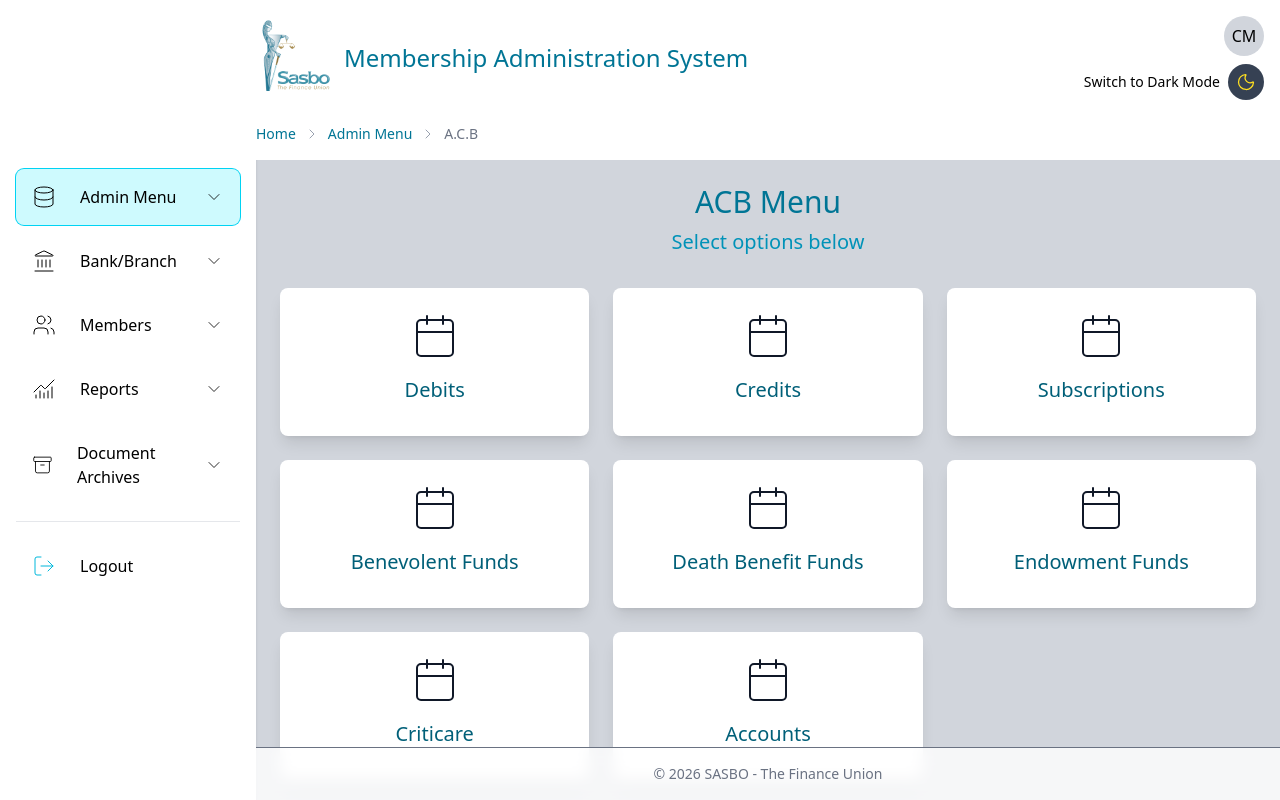
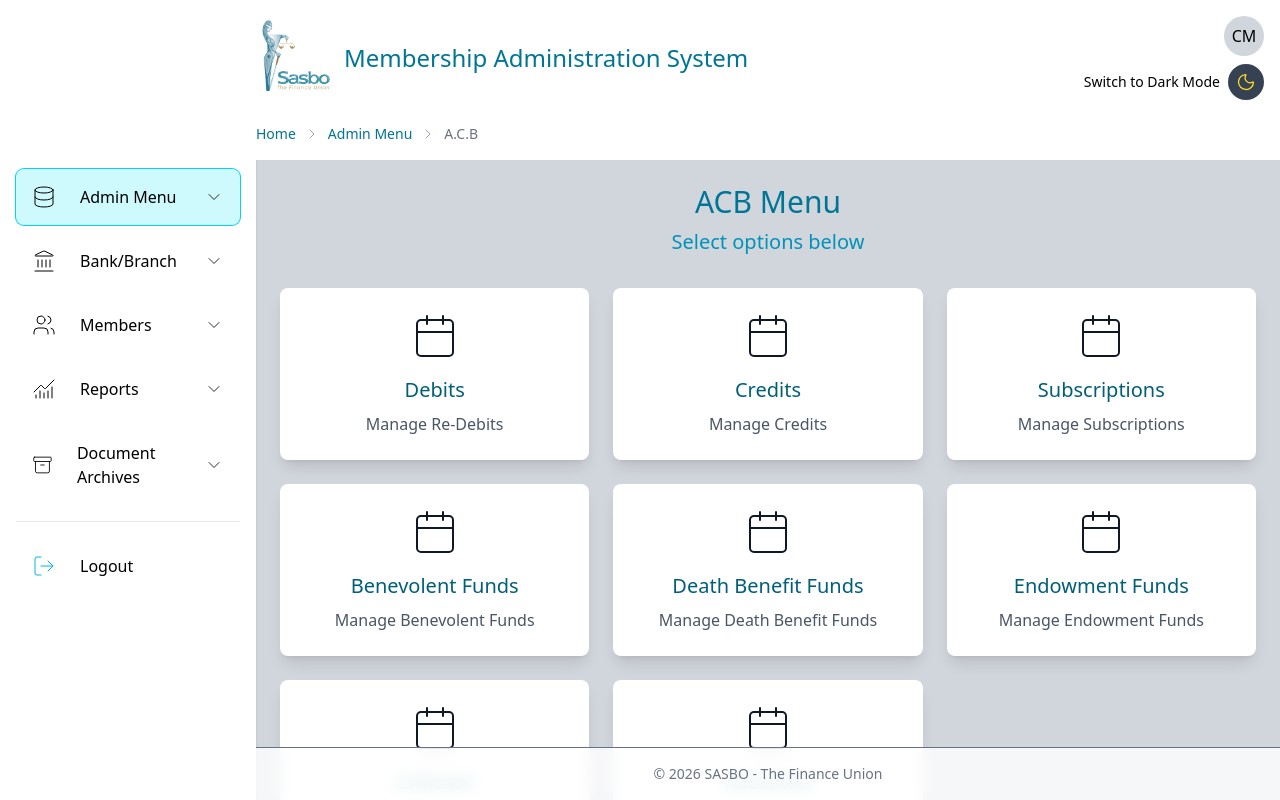
Before and after one commit to clivememela/sasbo-online, a React (Vite) app: page /admin/acb in a window 1280 px wide. Built offline with nearby package versions, Linux system fonts and the light colour scheme.

Commit message:
Refactor A.C.B Menu item descriptions for consistency

```diff
--- a/src/pages/admin/ACBMenu.jsx
+++ b/src/pages/admin/ACBMenu.jsx
@@ -1,7 +1,7 @@
 import {
     LucideMenu, LucideToolbox, LucideGitBranch, LucideCassetteTape,
     TextSelect, LucideChartNoAxesGantt, ArrowRightLeft, Mailbox, LucideCalendar,
-    LucideFile, LucideTag, LucideExternalLink, LucideConstruction
+    LucideFile, LucideTag, LucideExternalLink, LucideConstruction, ChartNoAxesCombined
 } from 'lucide-react';
 import PageTitle from "../../components/common/PageTitle.jsx";
 import NavigationCard from "../../components/common/NavigationCard.jsx";
@@ -9,49 +9,49 @@ import NavigationCard from "../../components/common/NavigationCard.jsx";
 const cards = [
     {
         title: "Debits",
-        description: "Manage Re-Debits",
+        desc: "Manage Re-Debits",
         href: "/admin/membership/users",
         icon: LucideCalendar,
     },
     {
         title: "Credits",
-        description: "Manage Credits",
+        desc: "Manage Credits",
         href: "/admin/membership/roles",
         icon: LucideCalendar,
     },
     {
         title: "Subscriptions",
-        description: "Manage Subscriptions",
+        desc: "Manage Subscriptions",
         href: "/admin/membership/permissions",
         icon: LucideCalendar,
     },
     {
         title: "Benevolent Funds",
-        description: "Manage Benevolent Funds",
+        desc: "Manage Benevolent Funds",
         href: "/admin/membership/users",
         icon: LucideCalendar,
     },
     {
         title: "Death Benefit Funds",
-        description: "Manage Death Benefit Funds",
+        desc: "Manage Death Benefit Funds",
         href: "/admin/membership/roles",
         icon: LucideCalendar,
     },
     {
         title: "Endowment Funds",
-        description: "Manage Endowment Funds",
+        desc: "Manage Endowment Funds",
         href: "/admin/membership/permissions",
         icon: LucideCalendar,
     },
     {
         title: "Criticare",
-        description: "Manage Criticare",
+        desc: "Manage Criticare",
         href: "/admin/membership/permissions",
         icon: LucideCalendar,
     },
     {
         title: "Accounts",
-        description: "Manage Accounts",
+        desc: "Manage Accounts",
         href: "/admin/membership/permissions",
         icon: LucideCalendar,
     },
```
